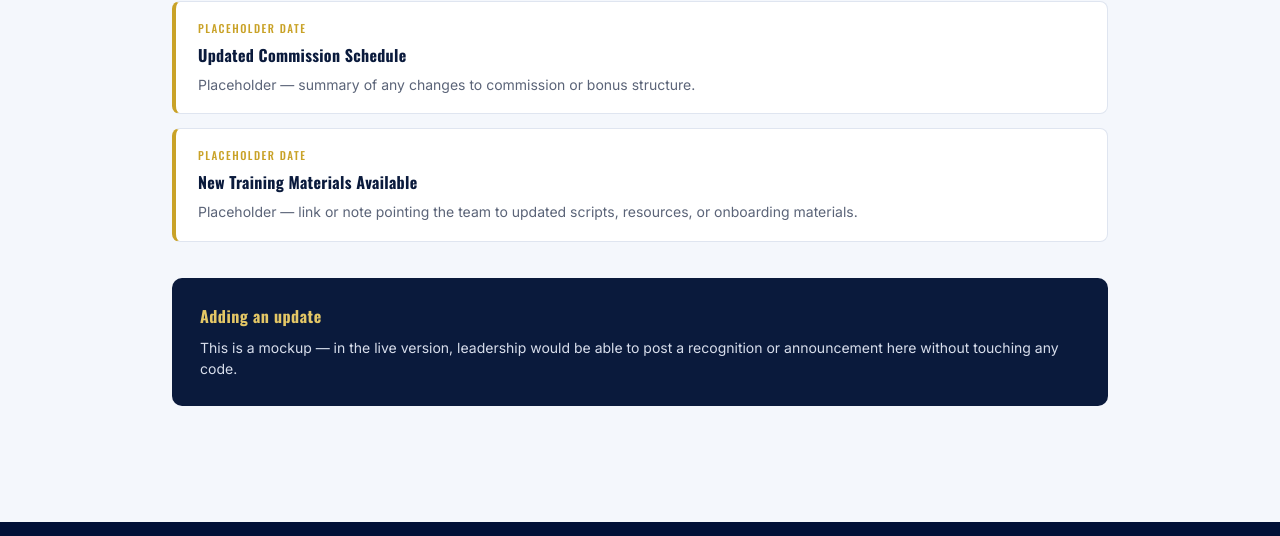
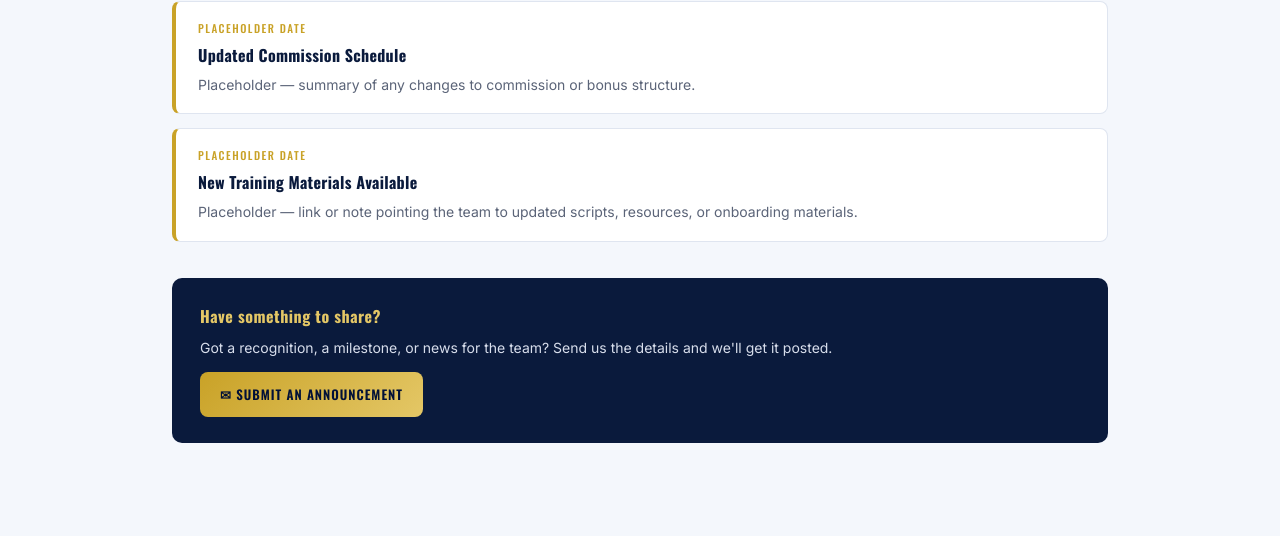
Before and after one commit to susygordon1/GFI, a plain HTML site: page announcements.html in a window 1280 px wide. Shown: the part 1527-2063 px from the top of the page. Drawn offline with nearby package versions, Linux system fonts and the light colour scheme.

Commit message:
Add files via upload

```diff
--- a/announcements.html
+++ b/announcements.html
@@ -114,8 +114,9 @@
   </div>
 
   <div class="callout">
-    <h4>Adding an update</h4>
-    <p>This is a mockup — in the live version, leadership would be able to post a recognition or announcement here without touching any code.</p>
+    <h4>Have something to share?</h4>
+    <p>Got a recognition, a milestone, or news for the team? Send us the details and we'll get it posted.</p>
+    <a class="submit-btn" href="mailto:susy@megamissionmedia.com?subject=New%20Announcement%20Submission&body=Name%3A%0AWhat%20it%27s%20for%20(recognition%2C%20announcement%2C%20etc.)%3A%0ADetails%3A%0A">&#9993; Submit an Announcement</a>
   </div>
 </div>
 
--- a/styles.css
+++ b/styles.css
@@ -1154,6 +1154,23 @@ nav.mainnav a.active{
   margin:0;
 }
 
+.callout .submit-btn{
+  display:inline-flex;
+  align-items:center;
+  gap:8px;
+  margin-top:14px;
+  padding:12px 20px;
+  border-radius:8px;
+  background:linear-gradient(135deg,var(--gold),var(--gold-soft));
+  color:var(--navy-deep);
+  font-family:var(--font-display);
+  font-weight:600;
+  font-size:13px;
+  letter-spacing:1px;
+  text-transform:uppercase;
+}
+.callout .submit-btn:hover{opacity:.9;}
+
 /* ---------- Footer ---------- */
 footer{
   background:var(--navy-deep);
```
